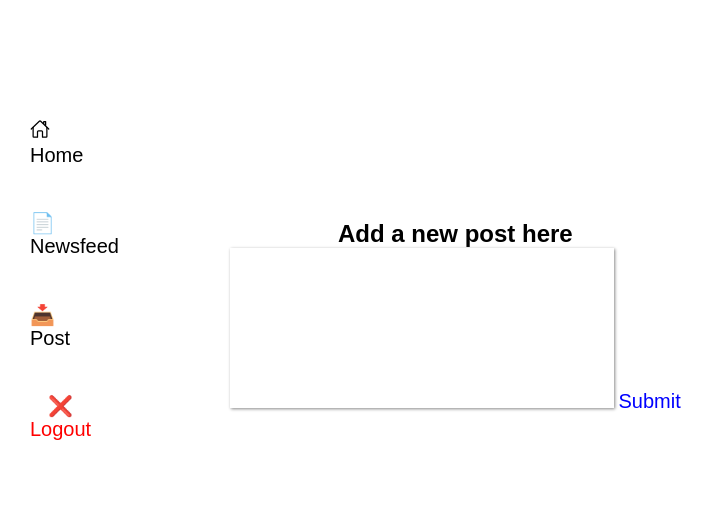
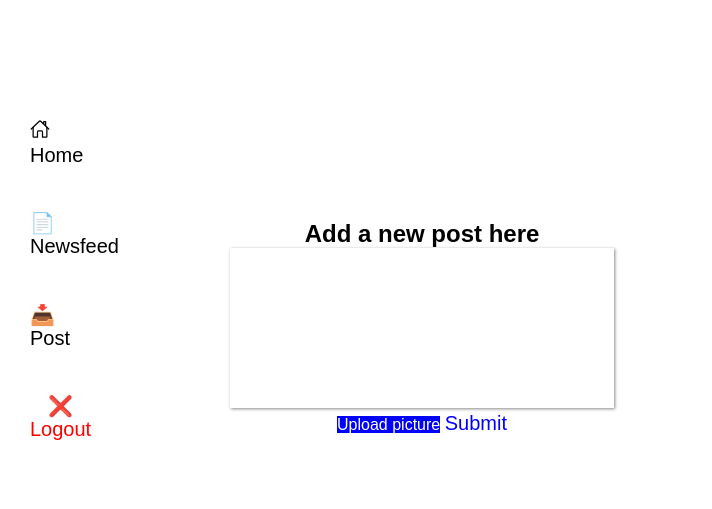
Before and after one commit to Joe-Powell/antisocial_media, a PHP site: page /post.php in a window 1280 px wide. Shown: the top 509 px of the page, without its empty margins (0-712 px from the left). Run offline with PHP 8.4, Linux system fonts and the light colour scheme; the visitor is signed in with stand-in values (Sample User, id 1); some libraries are stand-ins or nearby versions.

Commit message:
Update addpostform.php

```diff
--- a/addpostform.php
+++ b/addpostform.php
@@ -1,16 +1,21 @@
-
-     <form class="add-post" method="POST" action="post.php" >
-         <input type="hidden" name="author" value="<?php echo  $_SESSION['username'] ?>">
 
 
-        <div class='textAreaDiv'>
+    <form class="add-post" method="POST" action="post.php" enctype='multipart/form-data' >
+         <input type="hidden" name="author" value="<?php echo  $_SESSION['username'] ?>">
+         <input type="hidden" name="inputId" value="<?php echo $_SESSION['userId']; ?>">
+
+       <div class='textAreaDiv'>
             <h2>Add a new post here</h2>
             <textarea name="body" type='text' >
-            </textarea>
-            <input type="submit" name="submit" value="Submit" >
+            </textarea><br>
+            <input type='file' name='file' id='file' hidden="hidden"  >
+            <label for="file" class='fileLabel'>Upload picture</label>
+            <span class='spanCatchFile'></span>
+            <input type="submit" name="submit" value="Submit" id='submit'>
+
+
 
         </div>
 
-        <input type="hidden" name="inputId" value="<?php echo $_SESSION['userId']; ?>">
 
     </form>
```
